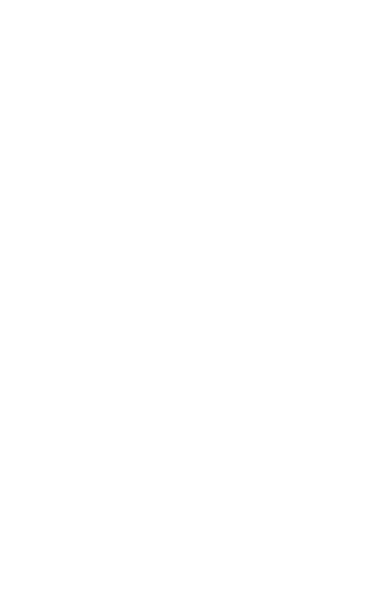
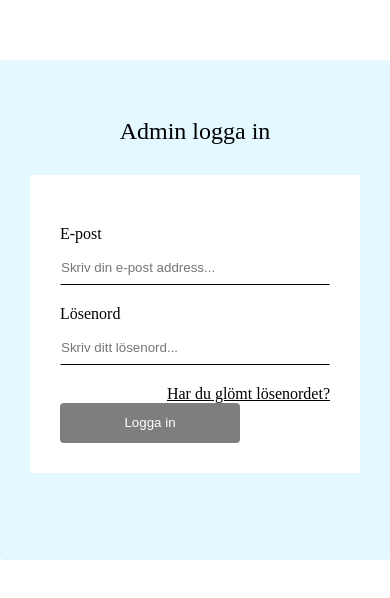
Before and after one commit to izab2500/sbw-admin-projekt, an Angular app: page /admin/logga-in in a window 390 px wide. Before the commit this address led to /. Shown: the part 112-710 px from the top of the page. Built offline with nearby package versions, Linux system fonts and the light colour scheme.

Commit message:
Add responsive admin login page and API integration

```diff
--- /dev/null
+++ b/src/app/admin/logga-in/logga-in.css
@@ -0,0 +1,73 @@
+section {
+    position: fixed;
+    top: 50%;
+    left: 50%;
+    transform: translate(-50%, -50%);
+    max-width: 680px;
+    width: 100%;
+    height:500px;
+    border-radius: 4px;
+    padding: 30px;
+    background-color: rgb(227, 248, 255);
+    display:flex;
+    flex-direction: column;
+    justify-content: center;
+    gap:30px;
+}
+
+section h1 {
+    text-align: center;
+    color: #000;
+    font-weight: lighter;
+}
+
+section form {
+    background-color: white;
+    padding:30px;
+}
+
+section .form-group {
+    margin:20px 0;
+}
+
+section input {
+    width:100%;
+    height:35px;
+    border:1px solid transparent;
+    border-bottom:1px solid black;
+}
+
+section label {
+    display:block;
+    margin-bottom:7px;
+}
+
+section .error-msg {
+    margin-top:5px;
+}
+
+section .forget {
+    display: flex;
+    justify-content: end;
+}
+
+section button {
+    width:180px;
+    height:40px;
+    border:none;
+    background-color: #000;
+    color:white;
+    cursor: pointer;
+    border-radius: 4px;
+}
+
+section button:disabled {
+  opacity: 0.5;
+  cursor: not-allowed;
+}
+
+section a {
+    display: block;
+    color:black;
+
+}
--- /dev/null
+++ b/src/app/admin/logga-in/logga-in.html
@@ -0,0 +1,35 @@
+<section>
+    <h1>Admin logga in</h1>
+    <form [formGroup]="adminForm" novalidate>
+        <div class="form-group">
+            <label for="email">E-post</label>
+            <input type="email" id="email" placeholder="Skriv din e-post address..." formControlName="email">
+            <div class="error-msg">
+                @if (adminForm.controls.email.touched && adminForm.controls.email.hasError('required')) {
+                E-post får inte vara tom
+                } @else if (adminForm.controls.email.touched && adminForm.controls.email.hasError('pattern')) {
+                Ogiltig e-postadress
+                }
+            </div>
+        </div>
+        <div class="form-group">
+            <label for="password">Lösenord</label>
+            <input type="password" id="password" name="email" placeholder="Skriv ditt lösenord..."
+                formControlName="password">
+            <div class="error-msg">
+                @if (adminForm.controls.password.touched && adminForm.controls.password.hasError('required')) {
+                Lösenord får inte vara tomt
+                }
+            </div>
+        </div>
+        <div class="forget">
+            <a href="#">Har du glömt lösenordet?</a>
+        </div>
+        <button (click)="login()" type="button" [disabled]="adminForm.invalid">Logga in</button>
+    </form>
+    <div class="response">
+        @if (responseMessage()) {
+        {{ responseMessage() }}
+        }
+    </div>
+</section>
--- /dev/null
+++ b/src/app/admin/logga-in/logga-in.ts
@@ -0,0 +1,51 @@
+import { Component, signal, inject } from '@angular/core';
+import { FormControl, FormGroup, ReactiveFormsModule, Validators } from '@angular/forms';
+import { Auth } from '../../services/auth';
+
+@Component({
+  selector: 'app-logga-in',
+  imports: [ReactiveFormsModule],
+  templateUrl: './logga-in.html',
+  styleUrl: './logga-in.css',
+})
+
+export class LoggaIn {
+  private authService = inject(Auth);
+
+  responseMessage = signal<string>("");
+
+  adminForm = new FormGroup({
+    email: new FormControl('', [
+      Validators.required,
+      Validators.pattern(/.+@.+\..{2,}/)
+    ]),
+    password: new FormControl('', [
+      Validators.required
+    ])
+  });
+
+  login() {
+    if (this.adminForm.invalid) return;
+    const payload = {
+      email: this.adminForm.controls.email.value!,
+      password: this.adminForm.controls.password.value!
+    };
+
+    this.authService.loginAdmin(payload).subscribe({
+      next: (res: any) => {
+        this.responseMessage.set(res.message);
+        this.adminForm.reset()
+        setTimeout(() => {
+          this.responseMessage.set("");
+        }, 5000);
+      },
+      error: (err) => {
+        this.responseMessage.set(err.error?.message || "Fel vid inloggning");
+
+        setTimeout(() => {
+          this.responseMessage.set("");
+        }, 5000);
+      }
+    });
+  }
+}
--- a/src/app/app.config.ts
+++ b/src/app/app.config.ts
@@ -2,7 +2,8 @@ import { ApplicationConfig, provideBrowserGlobalErrorListeners } from '@angular/
 import { provideRouter } from '@angular/router';
 
 import { routes } from './app.routes';
+import { provideHttpClient, withFetch } from '@angular/common/http';
 
 export const appConfig: ApplicationConfig = {
-  providers: [provideBrowserGlobalErrorListeners(), provideRouter(routes)],
+  providers: [provideBrowserGlobalErrorListeners(), provideRouter(routes), provideHttpClient(withFetch())],
 };
--- a/src/app/app.routes.ts
+++ b/src/app/app.routes.ts
@@ -1,3 +1,11 @@
 import { Routes } from '@angular/router';
+import { LoggaIn } from './admin/logga-in/logga-in';
 
-export const routes: Routes = [];
+export const routes: Routes = [
+    {
+        path: "admin/logga-in",
+        component: LoggaIn,
+        title: "Admin | Logga in"
+    }
+
+];
--- /dev/null
+++ b/src/app/services/auth.ts
@@ -0,0 +1,19 @@
+import { Injectable, inject } from '@angular/core';
+import { HttpClient } from '@angular/common/http';
+import { Observable } from 'rxjs';
+
+@Injectable({
+  providedIn: 'root',
+})
+export class Auth {
+  private readonly http = inject(HttpClient);
+  private readonly apiUrl = "http://localhost:5000/api/v1/auth/admin/login";
+
+  loginAdmin(payload: { email: string; password: string }): Observable<any> {
+    return this.http.post(this.apiUrl, payload, {
+      withCredentials: true
+
+    })
+
+  }
+}
--- a/src/styles.css
+++ b/src/styles.css
@@ -1 +1,18 @@
 /* You can add global styles to this file, and also import other style files */
+* {
+    box-sizing: border-box;
+    padding: 0;
+    margin: 0;
+}
+
+html {
+    background-color: #ffff;
+    min-height: 100%;
+
+}
+
+body {
+    max-width: 1560px;
+    min-height: 100vh;
+    margin-inline: auto;
+}
```
Also changed, not shown: 2 other files (tests, documents, lock files or other folders).
